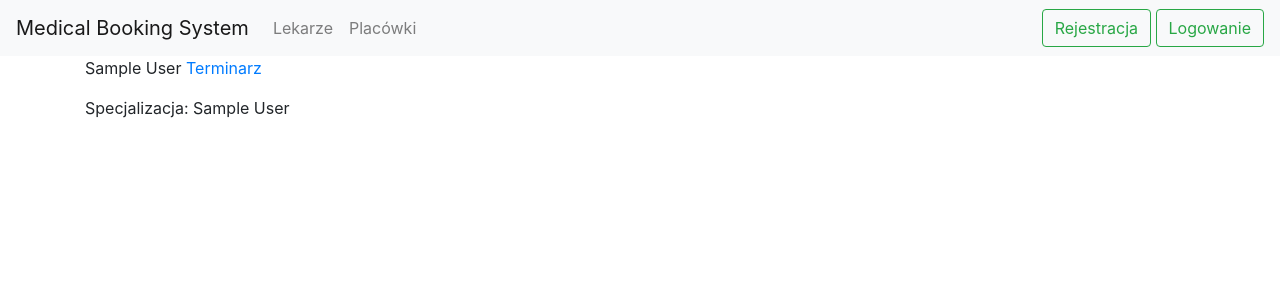
After one commit to MateusBz/medical_booking_system, a Django app: page /doctors/ in a window 1280 px wide. The commit adds this page. Shown: the top 300 px of the page. Run offline with Django 3.2, Linux system fonts and the light colour scheme; tables that the repository leaves empty hold one stand-in row (values such as "Sample post"); some libraries are stand-ins or nearby versions.

Commit message:
Create doctor list

```diff
--- a/accounts/urls.py
+++ b/accounts/urls.py
@@ -6,5 +6,6 @@ urlpatterns = [
     path('', index.IndexView.as_view(), name='index'),
     path('patient/<int:pk>', patient.PatientDetailView.as_view(), name='patient_detail'),
     path('doctor/<int:pk>', doctor.DoctorDetailView.as_view(), name='doctor_detail'),
+    path('doctors/', doctor.DoctorListView.as_view(), name='doctor_list'),
 
 ]
--- a/accounts/views/doctor.py
+++ b/accounts/views/doctor.py
@@ -1,5 +1,5 @@
 from django.shortcuts import redirect
-from django.views.generic import CreateView, DetailView
+from django.views.generic import CreateView, DetailView, ListView
 
 
 from ..forms import DoctorSignUpForm
@@ -24,3 +24,9 @@ class DoctorDetailView(DetailView):
     model = Doctor
     context_object_name = 'doctor'
     template_name = 'accounts/doctor_detail.html'
+
+
+class DoctorListView(ListView):
+    model = Doctor
+    context_object_name = 'doctor_list'
+    template_name = 'accounts/doctor_list.html'
--- /dev/null
+++ b/templates/accounts/doctor_list.html
@@ -0,0 +1,10 @@
+{% extends 'base.html' %}
+
+{% block page_content %}
+    {% for doctor in doctor_list %}
+        <p>{{doctor}} <a href="">Terminarz</a></p>
+        {% for sp in doctor.speciality.all %}
+        <p>Specjalizacja: {{ sp }}</p>
+        {% endfor%}
+    {% endfor %}
+{% endblock page_content%}
--- a/templates/base.html
+++ b/templates/base.html
@@ -36,7 +36,7 @@
                 {% else %}
                 <ul class="navbar-nav mr-auto">
                     <li class="nav-item">
-                        <a class="nav-link" href="#">Lekarze</a>
+                        <a class="nav-link" href="{% url 'doctor_list' %}">Lekarze</a>
                     </li>
                     <li class="nav-item">
                         <a class="nav-link" href="#">Placówki</a>
```
